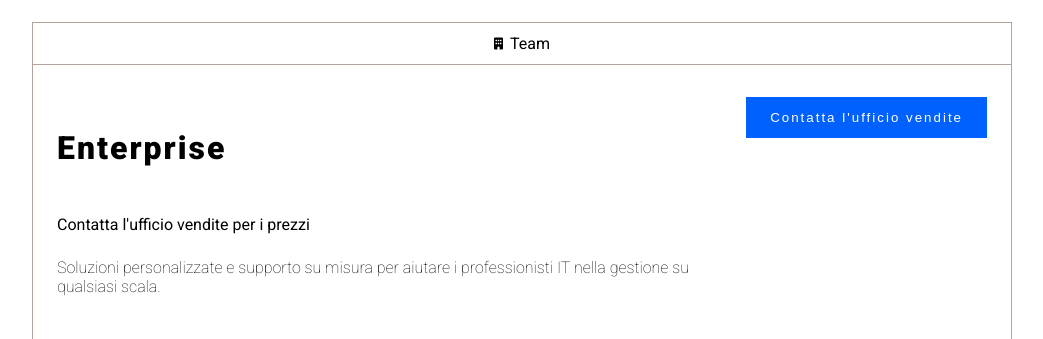
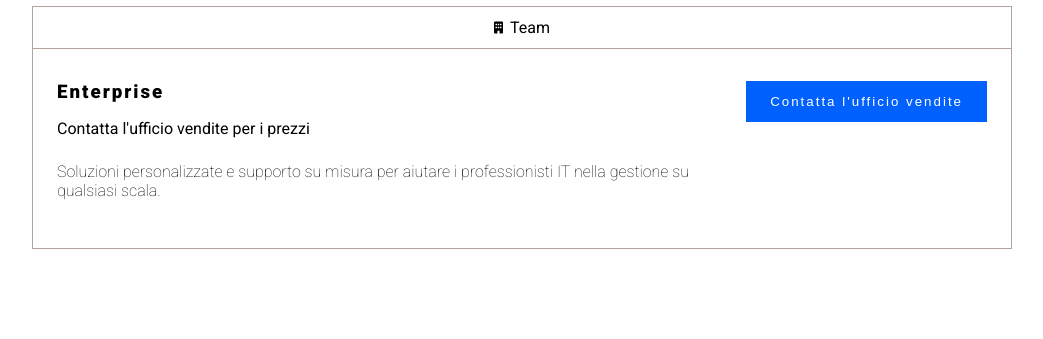
Before and after one commit to StefanoMela/htmlcss-dropbox, a plain HTML site: page index.html in a window 1280 px wide. Shown: the part 1983-2322 px from the top of the page, without its empty margins (118-1161 px from the left). Drawn offline with Linux system fonts and the light colour scheme.

Commit message:
fix: small classes fixes

```diff
--- a/css/style.css
+++ b/css/style.css
@@ -179,7 +179,7 @@ body {
 }
 
 
-.col-title {
+.enterprise-title {
     margin-bottom: 1rem;
     letter-spacing: 2px;
 }
--- a/index.html
+++ b/index.html
@@ -51,7 +51,7 @@
                 <img class="hero-img" src="./img/jumbo.png" alt="">
             </div>
         </section>
-        <!-- COLUMN SECTION -->
+        <!-- THREE COLUMN SECTION -->
         <section class="small-container">
             <div class="radio-title">
                 <h2 class="business-title">Trova il piano business che fa per te</h2>
@@ -169,7 +169,7 @@
                 </div>
                 <div class="main-space flex">
                     <div class="left-col">
-                        <h3 class="col-title">Enterprise</h3>
+                        <h3 class="enterprise-title">Enterprise</h3>
                         <div class="row-paragraph">Contatta l'ufficio vendite per i prezzi</div>
                         <div>Soluzioni personalizzate e supporto su misura per aiutare i professionisti IT nella
                             gestione su qualsiasi scala.</div>
@@ -178,6 +178,7 @@
                         <button class="btn col">Contatta l'ufficio vendite</button>
                     </div>
                 </div>
+            </div>
         </section>
         <!-- PARTNER SECTION -->
         <section class="partner-section">
```
